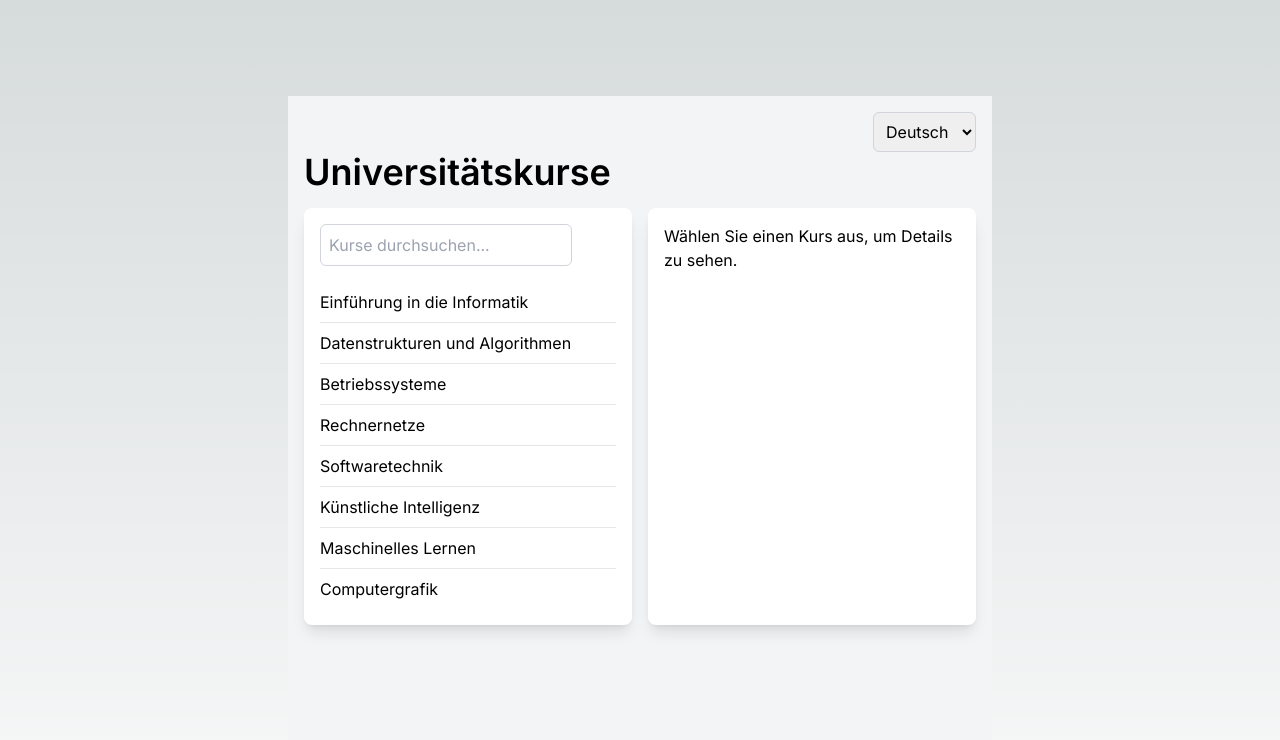
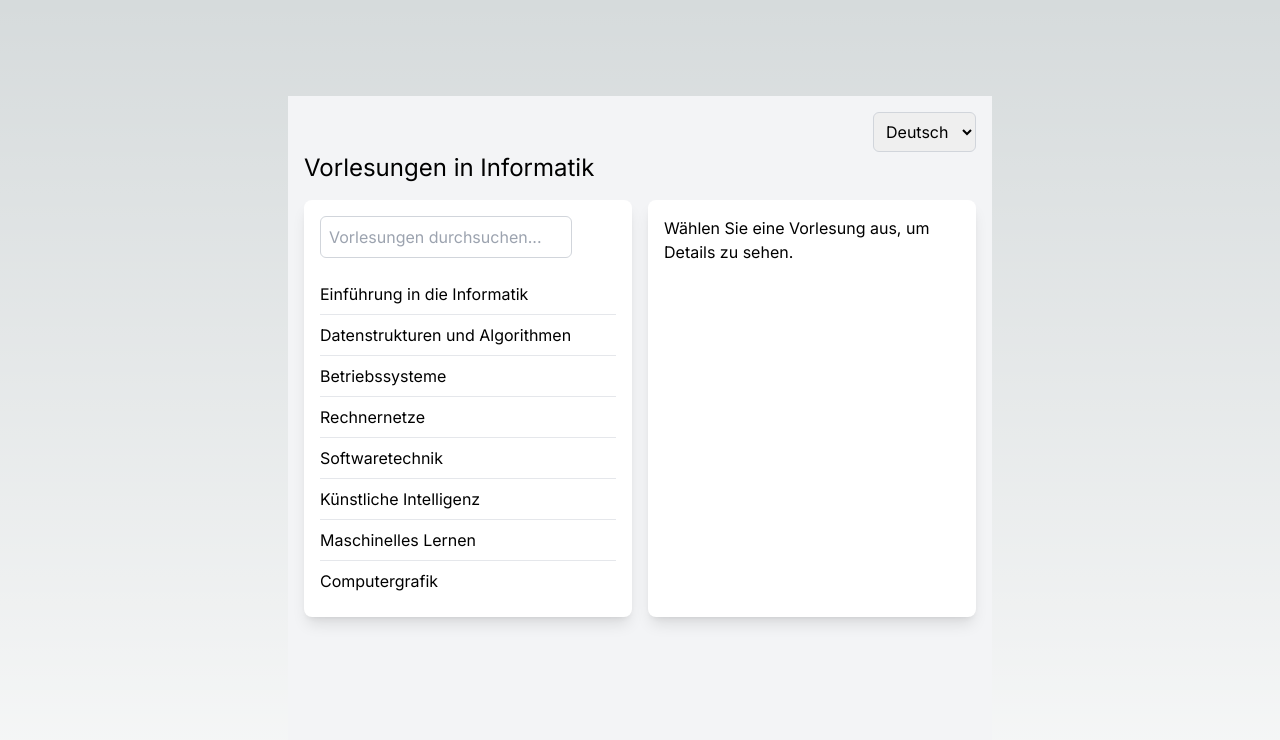
Before and after one commit to behrends/lectures-gpt, a Next.js app: page / in a window 1280 px wide. Shown: the top 740 px of the page. Built offline with nearby package versions, Linux system fonts and the light colour scheme.

Commit message:
Rename courses to lectures

```diff
--- a/components/CourseSearch.jsx
+++ b/components/CourseSearch.jsx
@@ -237,25 +237,30 @@ const coursesByLanguage = {
 
 const translations = {
   en: {
-    searchPlaceholder: 'Search courses...',
+    title: 'Computer Science Lectures',
+    searchPlaceholder: 'Search lectures...',
     instructor: 'Instructor',
     credits: 'Credits',
     prerequisites: 'Prerequisites',
-    selectPrompt: 'Select a course to see its details.',
+    selectPrompt: 'Select a lecture to see its details.',
   },
   de: {
-    searchPlaceholder: 'Kurse durchsuchen...',
+    title: 'Vorlesungen in Informatik',
+    searchPlaceholder: 'Vorlesungen durchsuchen...',
     instructor: 'Dozent',
     credits: 'Kredits',
     prerequisites: 'Voraussetzungen',
-    selectPrompt: 'Wählen Sie einen Kurs aus, um Details zu sehen.',
+    selectPrompt:
+      'Wählen Sie eine Vorlesung aus, um Details zu sehen.',
   },
   fr: {
-    searchPlaceholder: 'Chercher des cours...',
+    title: 'Conférences en informatique',
+    searchPlaceholder: 'Chercher des conférences...',
     instructor: 'Instructeur',
     credits: 'Crédits',
     prerequisites: 'Prérequis',
-    selectPrompt: 'Sélectionnez un cours pour voir ses détails.',
+    selectPrompt:
+      'Sélectionnez une conférence pour voir ses détails.',
   },
 };
 
@@ -306,10 +311,8 @@ const CourseSearch = () => {
             <option value="fr">Français</option>
           </select>
         </div>
-        <h1 className="text-4xl font-semibold mb-4">
-          {language === 'English'
-            ? 'University Courses'
-            : 'Universitätskurse'}
+        <h1 className="text-2xl mb-4">
+          {translations[language].title}
         </h1>
         <div className="grid grid-cols-1 md:grid-cols-2 gap-4">
           <div className="bg-white p-4 shadow-lg rounded-lg">
```
